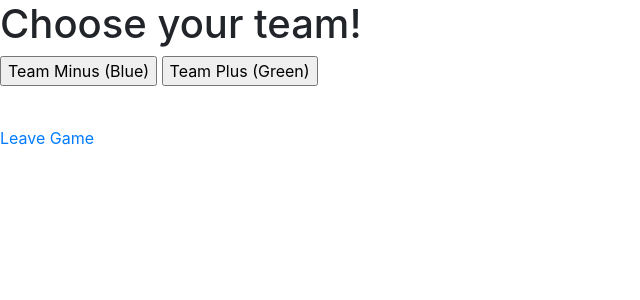
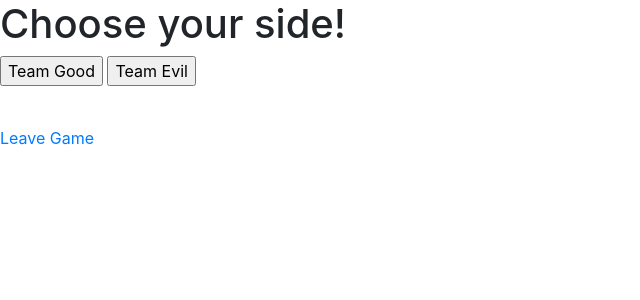
Before and after one commit to megaz90/cloud-comp25, a PHP site: page /cloud.php in a window 1280 px wide. Shown: the top 300 px of the page, without its empty margins (0-640 px from the left). Run offline with PHP 8.4, Linux system fonts and the light colour scheme.

Commit message:
first changes to frontend

```diff
--- a/tug-of-war-in-the-clouds/web-content/cloud.php
+++ b/tug-of-war-in-the-clouds/web-content/cloud.php
@@ -12,31 +12,33 @@ if (!isset($_SESSION["team"]))
 {
    if (isset($_POST["team_minus"]))
    {
-      print "You joined team minus (blue)...";
+      print "You joined team good...";
       $_SESSION["team"]="minus";
    }
    elseif (isset($_POST["team_plus"]))
    {
-      print "You joined team minus (green)...";
+      print "You joined team evil...";
       $_SESSION["team"]="plus";
    }
    else
    {
-      print "<h1>Choose your team!</h1>";
+      print "<h1>Choose your side!</h1>";
       ?>
       <form action="" method="post">
-      <input type="submit" name="team_minus" value="Team Minus (Blue)">
-      <input type="submit" name="team_plus" value="Team Plus (Green)">
+      <input type="submit" name="team_minus" value="Team Good">
+      <input type="submit" name="team_plus" value="Team Evil">
       </form>
       <?php
    }
 }
 
+// TODO when round start, "the cloud" needs to decide on a random number within the max
+
 if (isset($_SESSION["team"]))
 {
    ?>
 
-   <h1>Pull!!!</h1>
+   <h1>Guess!!!</h1>
    <p>
    <?php
    if (isset($_GET['cloud_id']))
@@ -55,13 +57,13 @@ if (isset($_SESSION["team"]))
       {
          if ($_SESSION["team"] == "plus")
          {
-            print "You pulled for team plus (green)...";
+            print "You guessed for team evil...";
             $sql = "UPDATE clouds SET value=value+1 WHERE cloud_id = " . $_GET['cloud_id'];
             $result = $pdo->query($sql);
          }
          if ($_SESSION["team"] == "minus")
          {
-            print "You pulled for team minus (blue)...";
+            print "You guessed for team good...";
             $sql = "UPDATE clouds SET value=value-1 WHERE cloud_id = " . $_GET['cloud_id'];
             $result = $pdo->query($sql);
          }
@@ -83,14 +85,15 @@ if (isset($_SESSION["team"]))
       }
       else
       {
+         //TODO print the number that had to be guessed. And print current score. Button to next round.
          print "<h2>game over</h2>";
          if (intval($row["value"] == intval($row["max_value"])))
          {
-            print "Team plus (green) won!";
+            print "Team Evil won the round!";
          }
          else
          {
-            print "Team minus (blue) won!";
+            print "Team Good won the round!";
          }
          session_destroy();
       }
```
Also changed, not shown: tug-of-war-in-the-clouds/web-content/index.php (+5 -5 lines).
